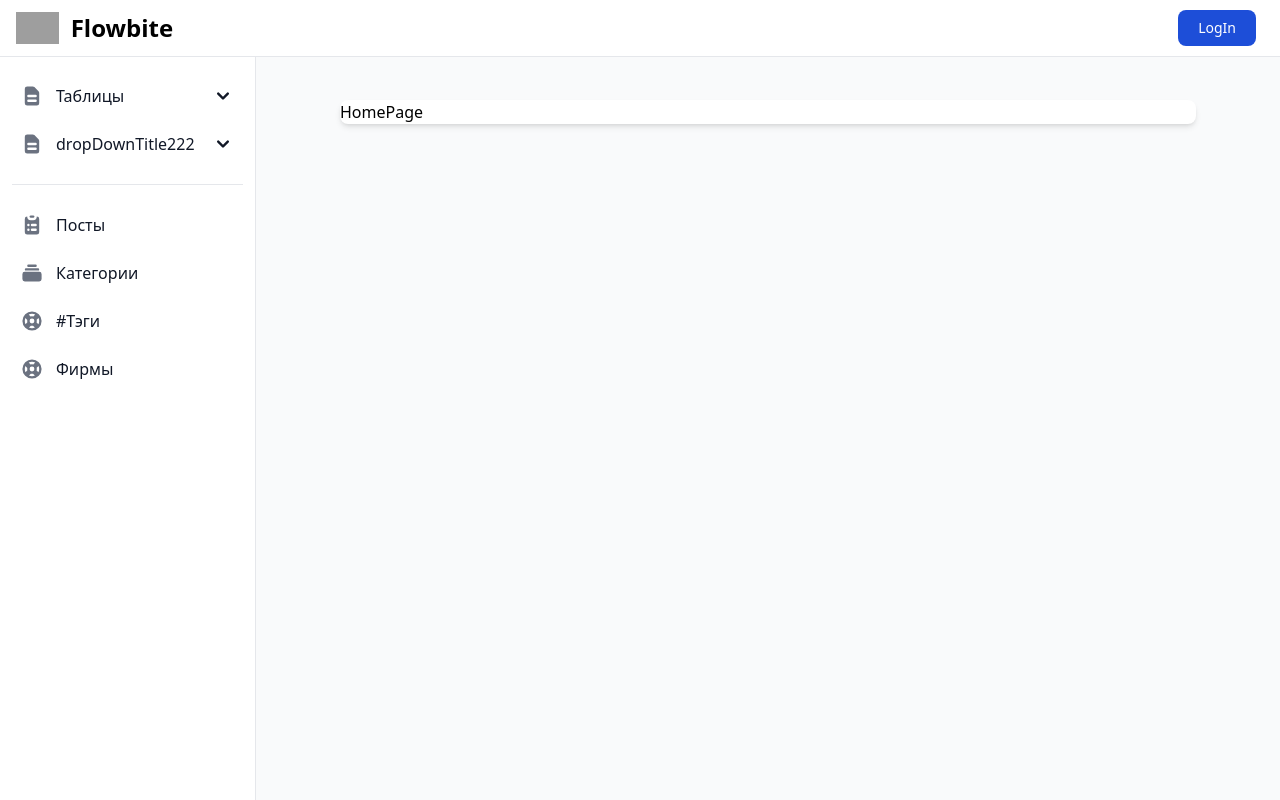
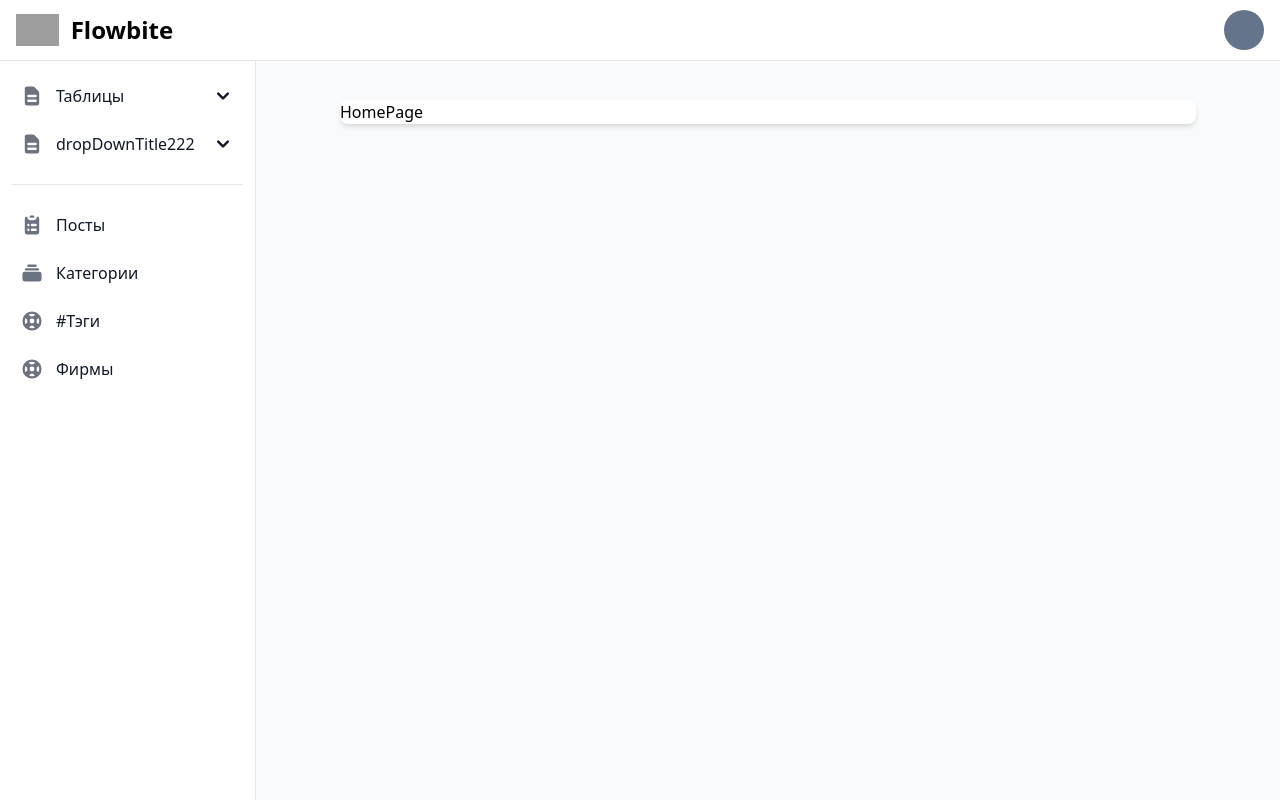
Before and after one commit to TheFasWalker/LaravelReactFront, a React (Vite) app: page /data in a window 1280 px wide. Built offline with nearby package versions, Linux system fonts and the light colour scheme; grey boxes are pictures that could not be loaded.

Commit message:
refactor: admin header Удалены ненужные подключения  в шапке админки Переисполдьзуемые файлы админки вынесены в отдельную деррикторию

```diff
--- a/src/shared/Aside.tsx
+++ b/src/shared/admin/Aside.tsx
@@ -1,5 +1,5 @@
 import { NavLink } from "react-router-dom"
-import { DropDown } from "./ui/sidebar/DropDown"
+import { DropDown } from "../ui/sidebar/DropDown"
 
 export const Aside = () => {
   return (
--- a/src/shared/Header.tsx
+++ b/src/shared/admin/Header.tsx
@@ -1,10 +1,10 @@
 import { useState } from "react"
-import { LoginPopup } from "./popup/LoginPopup"
-import { BlueButton } from "./ui/elements/BlueBurron"
+import { LoginPopup } from "../popup/LoginPopup"
+import { BlueButton } from "../ui/elements/BlueBurron"
 import { NavLink } from "react-router-dom"
 
 export const Header = () => {
-  const [loginPopupState, setLoginPopupState] = useState(false)
+
   const [loginState, setLoginState] = useState(false);
   const [userDataPopup, setUserDataPopup] = useState(false)
 
@@ -18,7 +18,6 @@ export const Header = () => {
   }
   const logOutButton = () => {
     setLoginState(true)
-    setLoginPopupState(true);
 
   }
 
@@ -38,16 +37,9 @@ export const Header = () => {
 
         </div>
         <div className="flex items-center lg:order-2">
-          {!loginState && (
-            <BlueButton
-              onClick={logOutButton}
-              title="LogIn"
-            />
-          )}
-          {loginState && (
             <div className=" relative">
               <div
-                className=" h-10 w-10 bg-slate-500 rounded-full"
+                className=" h-10 w-10 bg-slate-500 rounded-full cursor-pointer"
                 onClick={() => toggleUserPopupData()}
               ></div>
               {userDataPopup && (
@@ -101,15 +93,9 @@ export const Header = () => {
 
 
             </div>
-
-          )}
-
         </div>
       </div>
-      <LoginPopup
-        popupState={loginPopupState}
-        changePopupState={() => setLoginPopupState(!loginPopupState)}
-      />
+
     </nav>
 
   )
--- a/src/shared/ui/layout/AdminLayout.tsx
+++ b/src/shared/ui/layout/AdminLayout.tsx
@@ -1,6 +1,6 @@
 import { FC, ReactNode } from "react";
-import { Aside } from "../../Aside";
-import { Header } from "../../Header";
+import { Aside } from "../../admin/Aside";
+import { Header } from "../../admin/Header";
 import { Outlet } from "react-router-dom";
 
 export const AdminLayout: FC= () => {
```
